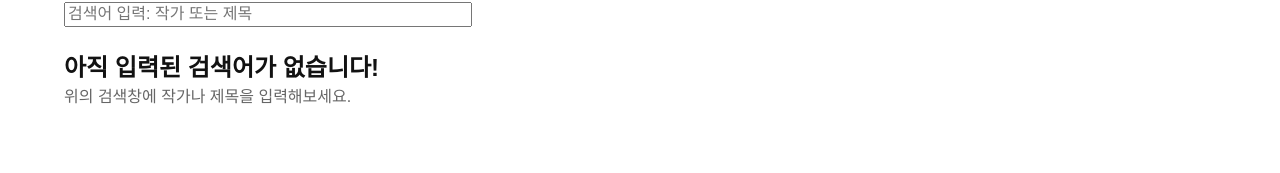
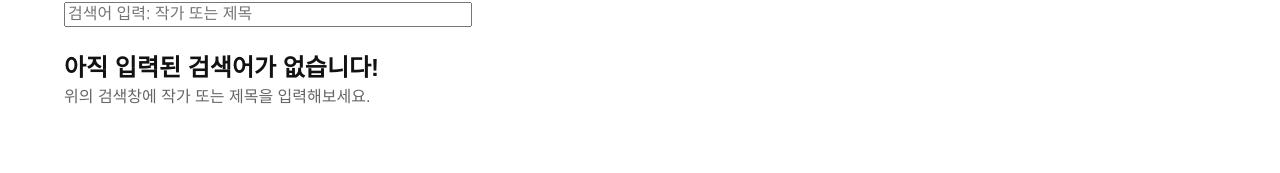
Before and after one commit to zanmulgyeol/litfind, a React (Create React App) app: page / in a window 1280 px wide. Shown: the part 129-302 px from the top of the page. Built offline with nearby package versions, Linux system fonts and the light colour scheme.

Commit message:
second-third commit

```diff
--- a/src/SearchResult.js
+++ b/src/SearchResult.js
@@ -34,14 +34,14 @@ function SearchResult({keyword}){
     return(
       <div>
         <h2>아직 입력된 검색어가 없습니다!</h2>
-        <div className='detail'>위의 검색창에 작가나 제목을 입력해보세요.</div>
+        <div className='detail'>위의 검색창에 작가 또는 제목을 입력해보세요.</div>
       </div>
     )
   }
 
   return(
     <div className='search-container'>
-      <h2>{keyword}<span className='detail'>에 대한 검색 결과(</span>{modernNovelRows.length}<span className='detail'>)</span></h2>
+      <h2>{keyword}<span className='detail'>의 검색 결과(</span>{modernNovelRows.length}<span className='detail'>)</span></h2>
       <div className='search-list'>
         {modernNovelRows.map((item, index) => (
           <SearchItem key={`searchItem-${index}`} item={item}></SearchItem>
```
